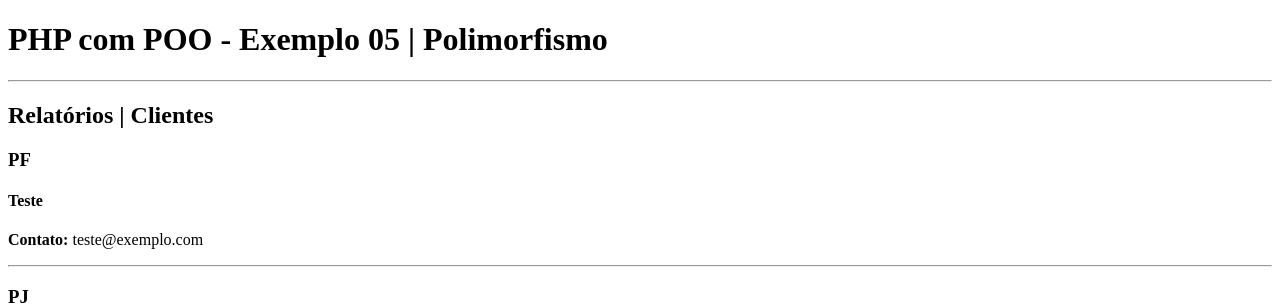
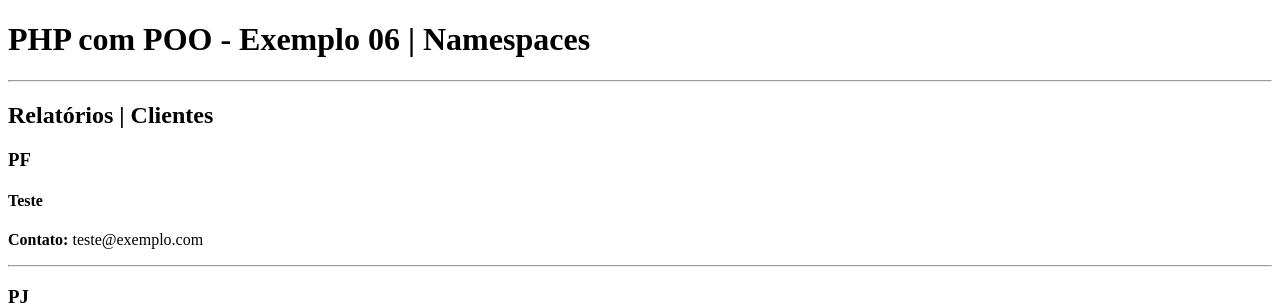
Before and after one commit to nevesapi/aulasphp-poo, a PHP site: page / in a window 1280 px wide. Shown: the top 307 px of the page. Run offline with PHP 8.4, Linux system fonts and the light colour scheme.

Commit message:
Altera o titulo da index

```diff
--- a/index.php
+++ b/index.php
@@ -4,11 +4,11 @@
 <head>
   <meta charset="UTF-8">
   <meta name="viewport" content="width=device-width, initial-scale=1.0">
-  <title>Exemplo 05 | Polimorfismo</title>
+  <title>Exemplo 06 | Namespaces</title>
 </head>
 
 <body>
-  <h1>PHP com POO - Exemplo 05 | Polimorfismo</h1>
+  <h1>PHP com POO - Exemplo 06 | Namespaces</h1>
   <hr>
 
   <?php
```
